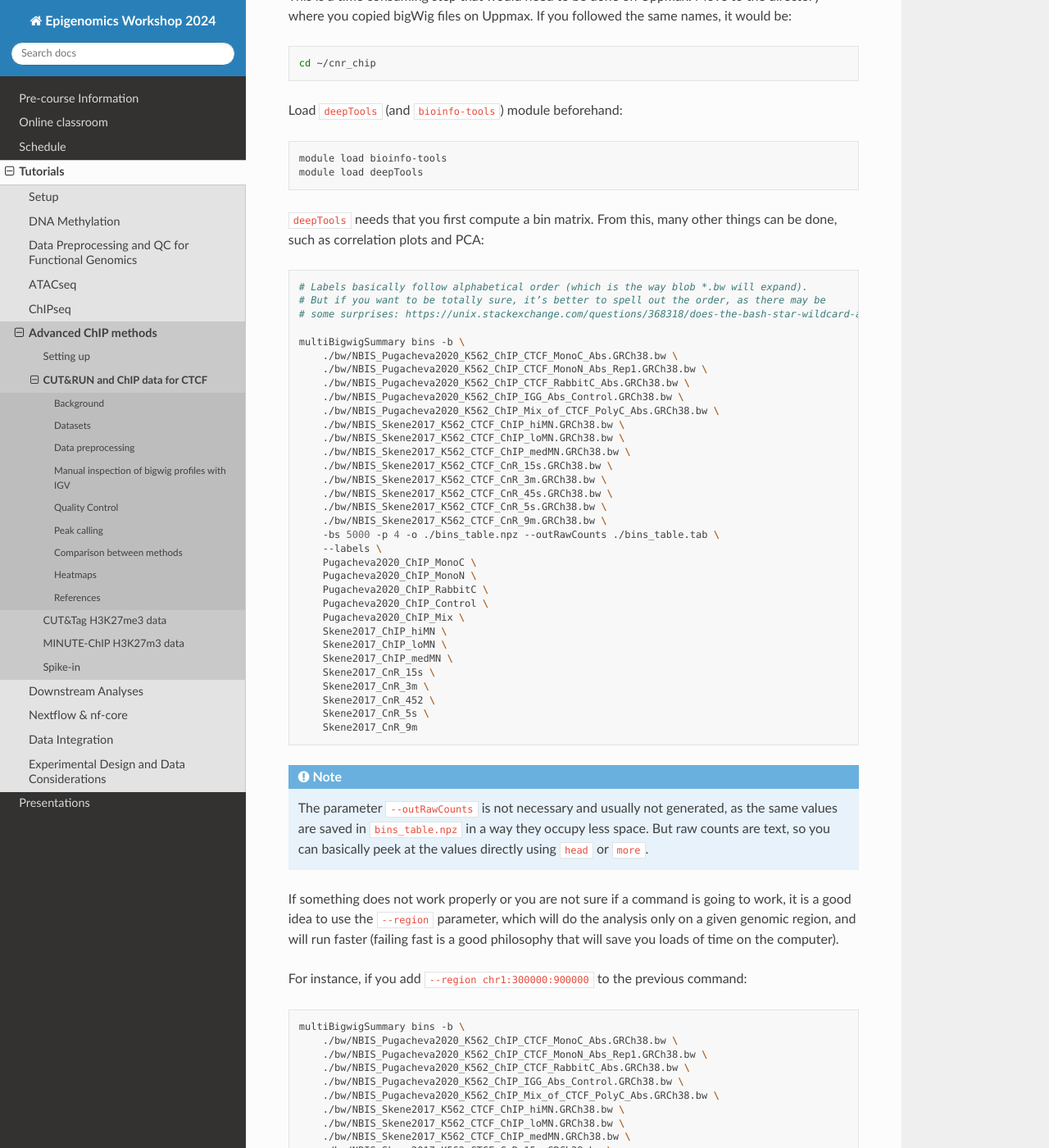
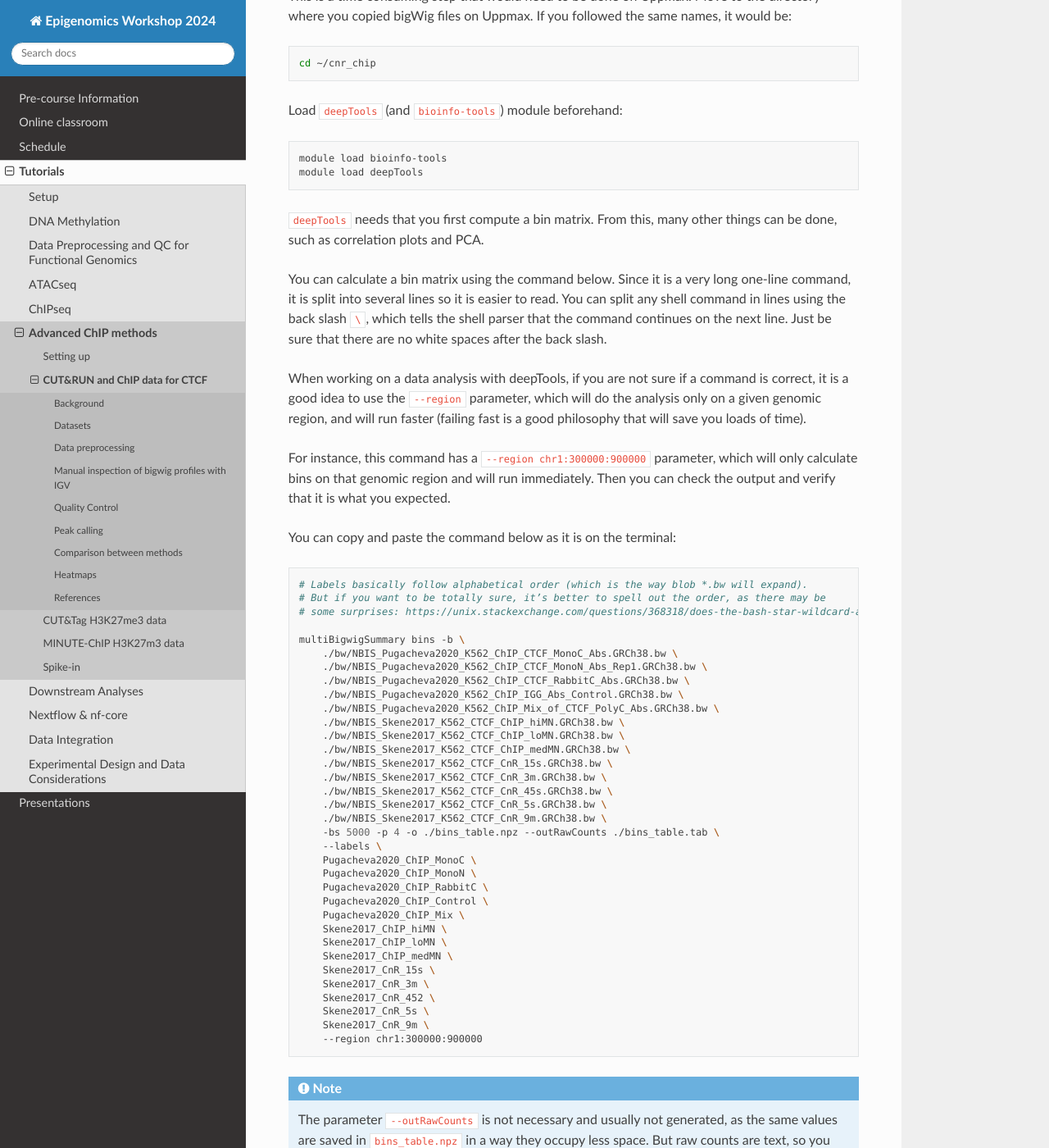
Before and after one commit to NBISweden/workshop-epigenomics-RTDs, a Sphinx documentation site: the page built from docs/content/tutorials/quantitativeChip/cut-and-run-data.rst, in a window 1280 px wide and 1400 px high, scrolled down 4909 px. Shown: the whole window at 82% size. Built offline with Sphinx 7.4.7 and the Read the Docs theme 2.0.0, drawn with Linux system fonts in a browser that asks for light colours; some of the changed text lies outside the part shown.

Commit message:
Put region test before final deeptools run

```diff
--- a/docs/content/tutorials/quantitativeChip/cut-and-run-data.rst
+++ b/docs/content/tutorials/quantitativeChip/cut-and-run-data.rst
@@ -178,7 +178,20 @@ Load ``deepTools`` (and ``bioinfo-tools``) module beforehand:
     module load bioinfo-tools
     module load deepTools
 
-``deepTools`` needs that you first compute a bin matrix. From this, many other things can be done, such as correlation plots and PCA:
+``deepTools`` needs that you first compute a bin matrix. From this, many other things can be done, such as correlation plots and PCA.
+
+You can calculate a bin matrix using the command below. Since it is a very long one-line command, it is split into several lines
+so it is easier to read. You can split any shell command in lines using the back slash ``\``, which tells the shell parser that the
+command continues on the next line. Just be sure that there are no white spaces after the back slash.
+
+When working on a data analysis with deepTools, if you are not sure if a command is correct, it is a good
+idea to use the ``--region`` parameter, which will do the analysis only on a given genomic region,
+and will run faster (failing fast is a good philosophy that will save you loads of time).
+
+For instance, this command has a ``--region chr1:300000:900000`` parameter, which will only calculate
+bins on that genomic region and will run immediately. Then you can check the output and verify that it is what you expected.
+
+You can copy and paste the command below as it is on the terminal:
 
 .. code-block:: bash
 
@@ -214,18 +227,15 @@ Load ``deepTools`` (and ``bioinfo-tools``) module beforehand:
         Skene2017_CnR_3m \
         Skene2017_CnR_452 \
         Skene2017_CnR_5s \
-        Skene2017_CnR_9m
+        Skene2017_CnR_9m \
+        --region chr1:300000:900000
 
 
 .. note::
     The parameter ``--outRawCounts`` is not necessary and usually not generated, as the same values are saved in ``bins_table.npz`` in a way they occupy less space. But raw counts are text, so you can basically peek at the values directly using ``head`` or ``more``.
 
 
-If something does not work properly or you are not sure if a command is going to work, it is a good
-idea to use the ``--region`` parameter, which will do the analysis only on a given genomic region,
-and will run faster (failing fast is a good philosophy that will save you loads of time on the computer).
-
-For instance, if you add ``--region chr1:300000:900000`` to the previous command:
+If the small test ran successfully, you can run ``multiBigWigSummary`` on the whole genome by running:
 
 .. code-block:: bash
 
@@ -257,10 +267,8 @@ For instance, if you add ``--region chr1:300000:900000`` to the previous command
         Skene2017_CnR_3m \
         Skene2017_CnR_452 \
         Skene2017_CnR_5s \
-        Skene2017_CnR_9m \
-        --region chr1:300000:900000
+        Skene2017_CnR_9m
 
-It will run immediately if everything is working, and will produce a tiny dataset with 120 bins.
 
 The ``.npz`` matrix is then used by ``deepTools`` to produce other plots. For our correlation plot:
 
```
